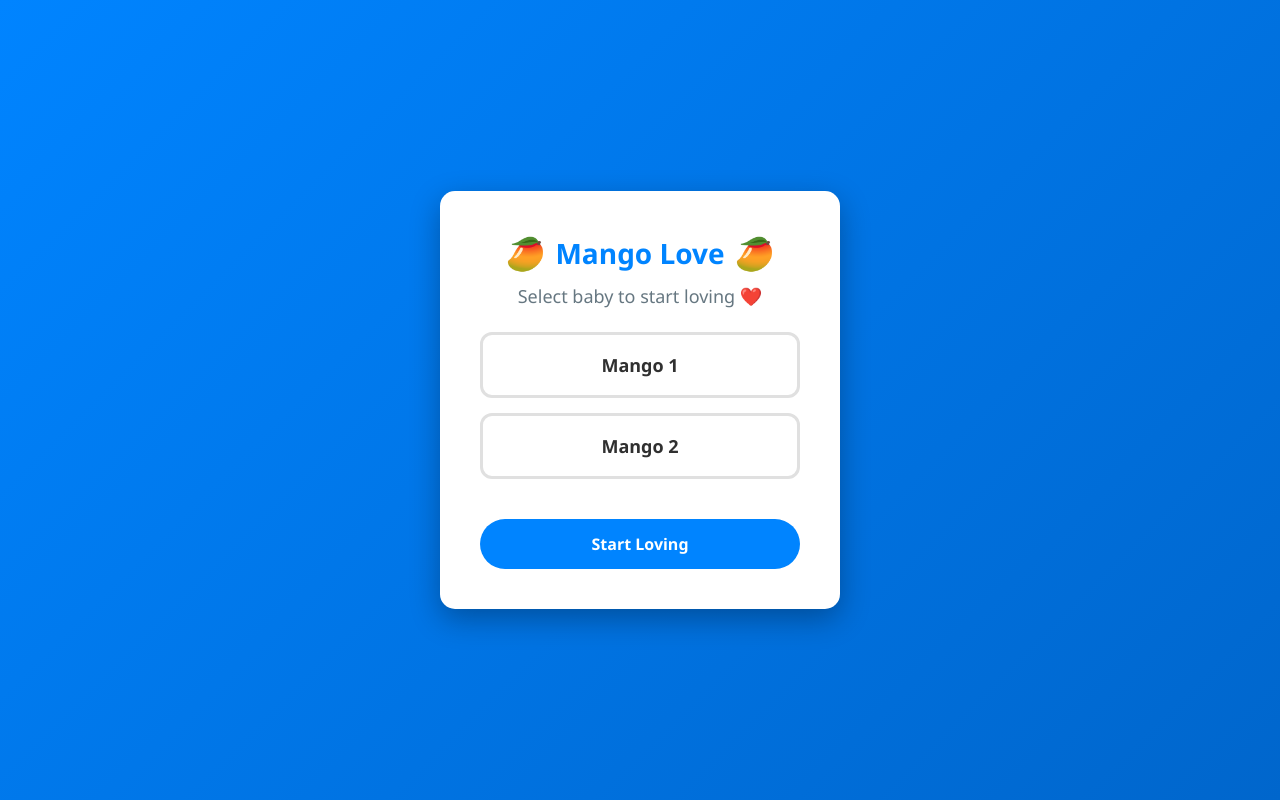
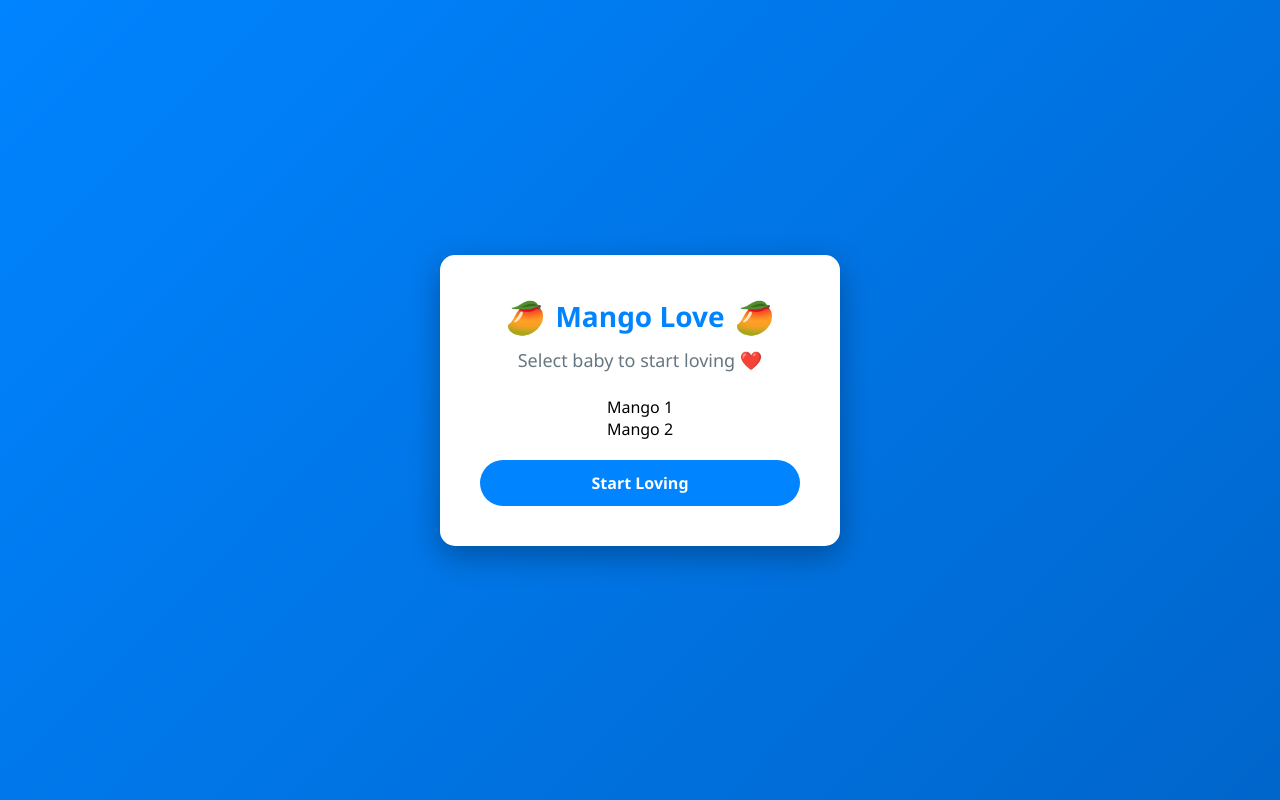
Before and after one commit to Rav-Mon/whatsappcall, a website: page index.html in a window 1280 px wide. Drawn offline with nearby package versions, Linux system fonts and the light colour scheme; no server answers.

Commit message:
Update index.html

```diff
--- a/index.html
+++ b/index.html
@@ -114,6 +114,8 @@
             font-size: 18px;
             color: white;
         }
+
+        /* REMOVED SEARCH CONTAINER */
 
         .chat-list {
             flex: 1;
@@ -488,6 +490,8 @@
             object-fit: cover;
         }
 
+        /* REMOVED LOCAL VIDEO PIP */
+
         /* Login Screen */
         .login-screen {
             position: absolute;
@@ -527,53 +531,21 @@
             font-size: 32px;
         }
 
-        .user-option {
-            padding: 18px;
-            border: 3px solid var(--border-color);
-            border-radius: 12px;
-            margin-bottom: 15px;
-            cursor: pointer;
-            transition: all 0.3s ease;
-            background: white;
-        }
-
-        .user-option:hover {
-            border-color: var(--primary-color);
-            background: rgba(0,132,255,0.05);
-            transform: translateY(-2px);
-        }
-
-        .user-option.active {
-            border-color: var(--primary-color);
-            background: linear-gradient(135deg, rgba(0,132,255,0.1), rgba(0,212,170,0.1));
-            box-shadow: 0 4px 15px rgba(0,132,255,0.2);
-            transform: translateY(-2px);
-        }
-
-        .user-name {
-            font-weight: 600;
-            font-size: 18px;
-            color: var(--text-color);
-        }
-
         .login-button {
             background: var(--primary-color);
             color: white;
             border: none;
             border-radius: 25px;
-            padding: 14px 30px;
+            padding: 12px 30px;
             font-size: 16px;
             cursor: pointer;
-            margin-top: 25px;
+            margin-top: 20px;
             width: 100%;
             font-weight: 600;
-            transition: all 0.3s ease;
         }
 
         .login-button:hover {
             background: var(--primary-dark);
-            transform: translateY(-2px);
-            box-shadow: 0 4px 15px rgba(0,132,255,0.3);
         }
 
         /* Connection Status */
@@ -750,6 +722,8 @@
                 </div>
             </div>
 
+            <!-- REMOVED SEARCH CONTAINER -->
+
             <div class="chat-list">
                 <!-- Only one chat item remains -->
                 <div class="chat-item active">
@@ -759,7 +733,7 @@
                     </div>
                     <div class="chat-details">
                         <div class="chat-name" id="contactName">Your Love</div>
-                        <!-- REMOVED "Start loving..." preview text -->
+                        <div class="chat-preview" id="chatPreview">Start loving...</div>
                     </div>
                     <div class="chat-meta">
                         <div class="chat-time">Now</div>
@@ -790,7 +764,7 @@
 
             <div class="messages-container" id="messagesContainer">
                 <div class="message message-system">
-                    Welcome to Mango Love! ❤️
+                    Welcome to Mango Love! Start loving... ❤️
                 </div>
             </div>
 
@@ -818,6 +792,7 @@
 
             <div class="video-container" id="videoContainer">
                 <video id="remoteVideo" class="remote-video" autoplay playsinline></video>
+                <!-- REMOVED LOCAL VIDEO PIP -->
             </div>
         </div>
         <div class="call-controls">
@@ -875,7 +850,7 @@
         let peerConnection;
         let isCallActive = false;
         let currentCallType = '';
-        let callEnded = false;
+        let callEnded = false; // Prevent infinite call end messages
 
         // DOM Elements
         const loginScreen = document.getElementById('loginScreen');
@@ -937,22 +912,26 @@
         function createPeerConnection() {
             peerConnection = new RTCPeerConnection(configuration);
 
+            // Add local stream tracks
             if (localStream) {
                 localStream.getTracks().forEach(track => {
                     peerConnection.addTrack(track, localStream);
                 });
             }
 
+            // Handle incoming remote stream - FIXED for bidirectional video
             peerConnection.ontrack = (event) => {
                 console.log('Received remote stream with tracks:', event.streams[0].getTracks().length);
                 remoteStream = event.streams[0];
                 remoteVideo.srcObject = remoteStream;
 
+                // Ensure video plays
                 remoteVideo.onloadedmetadata = () => {
                     remoteVideo.play().catch(e => console.log('Video play error:', e));
                 };
             };
 
+            // Handle ICE candidates
             peerConnection.onicecandidate = (event) => {
                 if (event.candidate && socket && socket.connected) {
                     socket.emit('ice-candidate', {
@@ -962,6 +941,7 @@
                 }
             };
 
+            // Connection state handling
             peerConnection.onconnectionstatechange = () => {
                 console.log('Connection state:', peerConnection.connectionState);
 
@@ -988,6 +968,7 @@
                 document.getElementById('connectionStatus').style.background = 'rgba(0,0,0,0.8)';
             });
 
+            // User status
             socket.on('user-online', (userData) => {
                 if (userData.username === otherUser) {
                     updateUserStatus(true);
@@ -1000,6 +981,7 @@
                 }
             });
 
+            // Incoming call - FIXED
             socket.on('incoming-call', async (data) => {
                 console.log('Incoming call from:', data.from);
                 if (!isCallActive && !callEnded) {
@@ -1040,6 +1022,7 @@
                 }
             });
 
+            // Messages
             socket.on('new-message', (messageData) => {
                 if (messageData.sender === otherUser) {
                     addMessage('received', messageData.text, new Date(messageData.timestamp));
@@ -1057,8 +1040,10 @@
                 videoContainer.style.display = 'block';
             }
 
+            // Create peer connection for incoming call
             createPeerConnection();
 
+            // Set remote description
             if (data.offer) {
                 peerConnection.setRemoteDescription(data.offer)
                     .then(() => {
@@ -1084,7 +1069,7 @@
             }
         }
 
-        // Initiate call
+        // Initiate call - FIXED with proper media handling
         async function initiateCall(callType) {
             if (!socket.connected) {
                 alert('Not connected to server');
@@ -1095,6 +1080,7 @@
             callEnded = false;
 
             try {
+                // Get media stream
                 const constraints = {
                     audio: true,
                     video: callType === 'video'
@@ -1128,9 +1114,10 @@
             }
         }
 
-        // Accept call
+        // Accept call - FIXED with proper media handling
         async function acceptIncomingCall() {
             try {
+                // Get media stream
                 const constraints = {
                     audio: true,
                     video: currentCallType === 'video'
@@ -1139,6 +1126,7 @@
                 localStream = await navigator.mediaDevices.getUserMedia(constraints);
                 console.log('Local stream obtained for accepting call with tracks:', localStream.getTracks().length);
 
+                // Add local tracks to existing peer connection
                 localStream.getTracks().forEach(track => {
                     peerConnection.addTrack(track, localStream);
                 });
@@ -1165,7 +1153,7 @@
             endCallHandler('Call rejected');
         }
 
-        // End call
+        // End call - FIXED to prevent infinite messages
         function endCallHandler(reason) {
             if (callEnded) return;
 
@@ -1174,6 +1162,7 @@
             callScreen.style.display = 'none';
             videoContainer.style.display = 'none';
 
+            // Stop all tracks
             if (localStream) {
                 localStream.getTracks().forEach(track => {
                     track.stop();
@@ -1186,10 +1175,12 @@
                 peerConnection = null;
             }
 
+            // Notify other user only if we're the one ending the call
             if (socket && socket.connected && reason !== 'Call ended' && reason !== 'Call rejected') {
                 socket.emit('end-call', { target: otherUser });
             }
 
+            // Add call log to chat only once and only for specific reasons
             if (reason && reason !== 'Call rejected' && !reason.includes('Failed')) {
                 addMessage('system', `${currentCallType} call ${reason}`, new Date());
             }
@@ -1225,7 +1216,7 @@
             messageInput.value = '';
         }
 
-        // Add message
+        // Add message (permanent until deleted)
         function addMessage(type, text, timestamp) {
             const messageDiv = document.createElement('div');
             messageDiv.className = `message message-${type}`;
@@ -1278,6 +1269,7 @@
             currentUser = selected.dataset.user;
             otherUser = currentUser === 'mango1' ? 'mango2' : 'mango1';
 
+            // Update UI
             document.getElementById('userName').textContent = currentUser === 'mango1' ? 'Mango 1' : 'Mango 2';
             document.getElementById('contactName').textContent = otherUser === 'mango1' ? 'Mango 1' : 'Mango 2';
             document.getElementById('chatContactName').textContent = otherUser === 'mango1' ? 'Mango 1' : 'Mango 2';
@@ -1290,7 +1282,7 @@
                 userId: socket.id
             });
 
-            addMessage('system', `Connected with ${otherUser === 'mango1' ? 'Mango 1' : 'Mango 2'}! ❤️`, new Date());
+            addMessage('system', `Connected with ${otherUser === 'mango1' ? 'Mango 1' : 'Mango 2'}! Start loving. ❤️`, new Date());
         }
 
         // Event listeners
@@ -1318,7 +1310,7 @@
         userProfilePic.addEventListener('click', changeProfilePicture);
 
         // Initialize app
-        function initApp() {
+        async function initApp() {
             loadProfilePictures();
             initializeSocket();
         }
```
